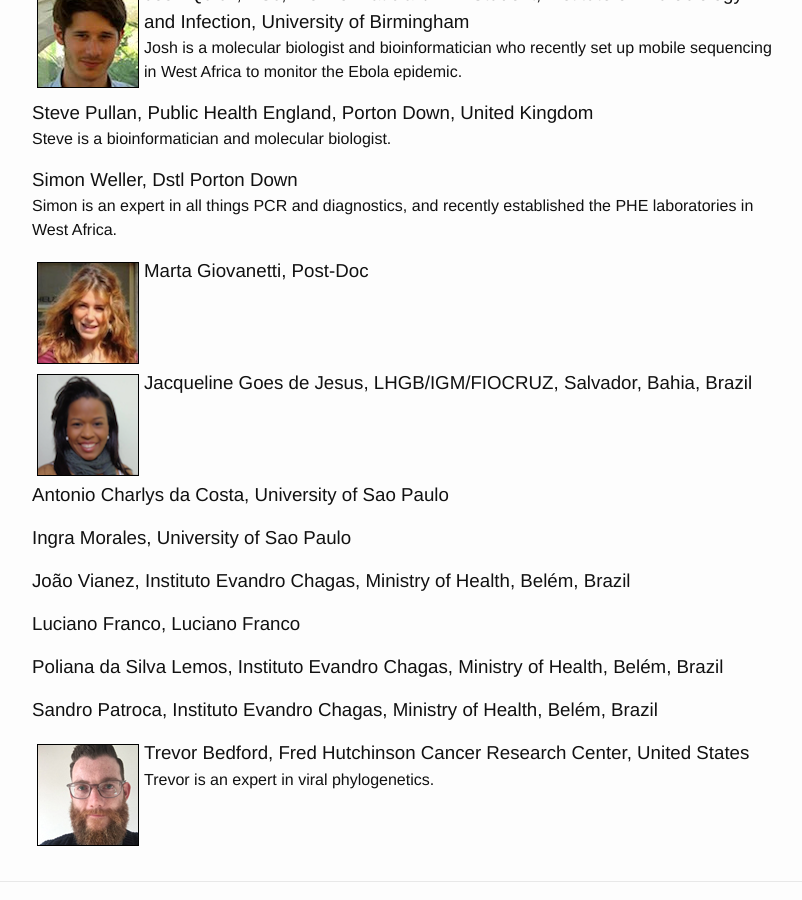
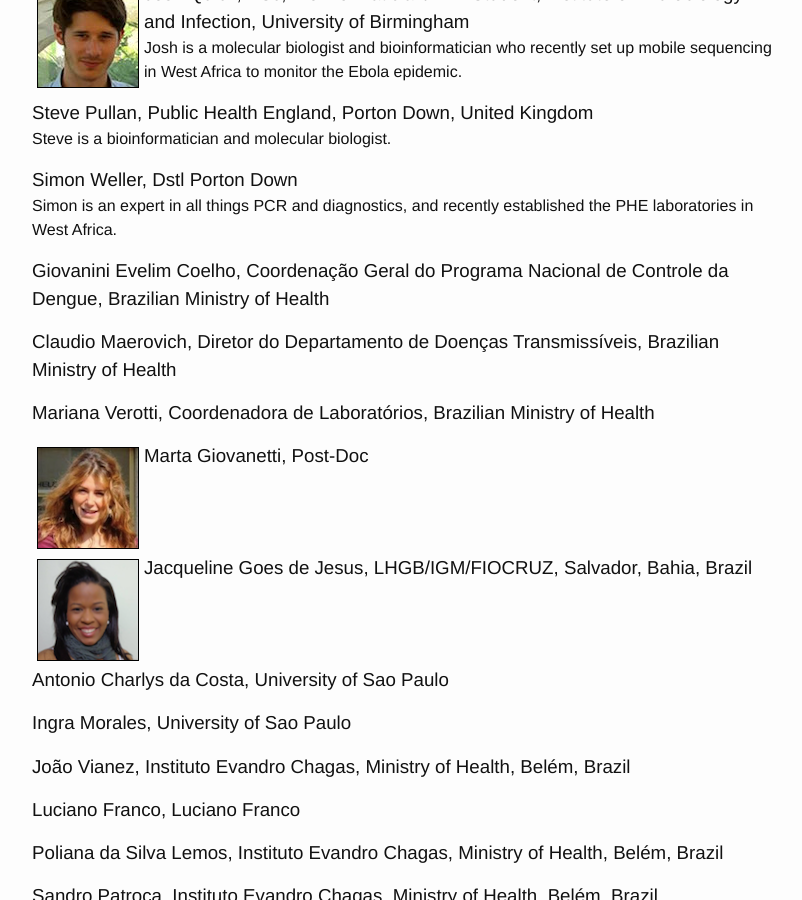
Before and after one commit to zibraproject/zibraproject.github.io, a Jekyll site: the page built from people.md, in a window 1280 px wide and 900 px high, scrolled down 1752 px. Shown: the whole window, without its empty margins (238-1040 px from the left). Built offline with Jekyll 4.4.1, drawn with Linux system fonts in a browser that asks for light colours; comment, search, counter and statistics services are not loaded.

Commit message:
add sponsors, update investigators

```diff
--- a/_data/investigators.yaml
+++ b/_data/investigators.yaml
@@ -87,6 +87,18 @@
   affil: Dstl Porton Down
   biog: Simon is an expert in all things PCR and diagnostics, and recently established the PHE laboratories in West Africa.
 
+- person: giovanini
+  name: Giovanini Evelim Coelho
+  affil:  Coordenação Geral do Programa Nacional de Controle da Dengue, Brazilian Ministry of Health
+
+- person: claudio
+  name: Claudio Maerovich
+  affil: Diretor do Departamento de Doenças Transmissíveis, Brazilian Ministry of Health
+
+- person: mariana
+  name: Mariana Verotti
+  affil: Coordenadora de Laboratórios, Brazilian Ministry of Health
+
 - person: marta
   image: marta.png
   name: Marta Giovanetti
--- a/_includes/footer.html
+++ b/_includes/footer.html
@@ -7,6 +7,9 @@
 	<img src="/images/sponsors/MRCLogo_RGB.png" class="sponsor" />
 	<img src="/images/sponsors/ont.gif" class="sponsor" />
 	<img src="/images/sponsors/qiagen.jpg" class="sponsor" />
+	<img src="/images/sponsors/ferpel.png" class="sponsor" />
+        <img src="/images/sponsors/iec.png" class="sponsor" />
+	<img src="/images/sponsors/ministerio-de-saude.png" class="sponsor" />
     </div>
 
     <div class="footer-col-wrapper">
```
Also changed, not shown: images/sponsors/ferpel.png (added), images/sponsors/iec.png (added), images/sponsors/ministerio-de-saude.png (added).
